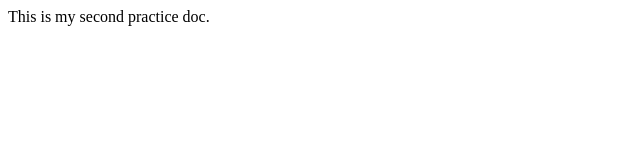
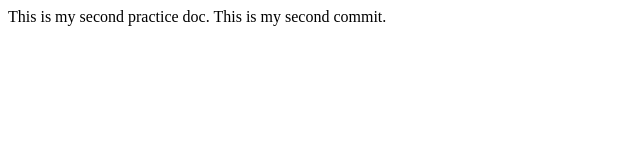
Before and after one commit to AshCarrigan/github_practicehw2, a plain HTML site: page index.html in a window 1280 px wide. Shown: the whole page, without its empty margins (0-640 px from the left). Drawn offline with Linux system fonts and the light colour scheme.

Commit message:
This is my second commit where I revised the text in Atom.

```diff
--- a/index.html
+++ b/index.html
@@ -5,6 +5,6 @@
     <title>This is my second practice</title>
   </head>
   <body>
-  This is my second practice doc.
+  This is my second practice doc. This is my second commit.
   </body>
 </html>
```
